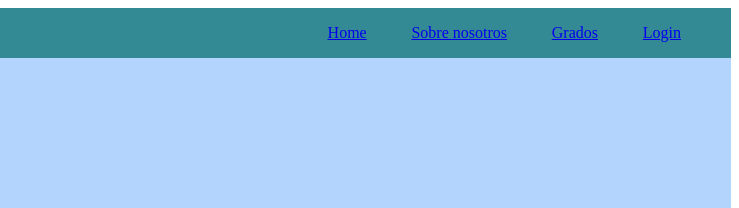
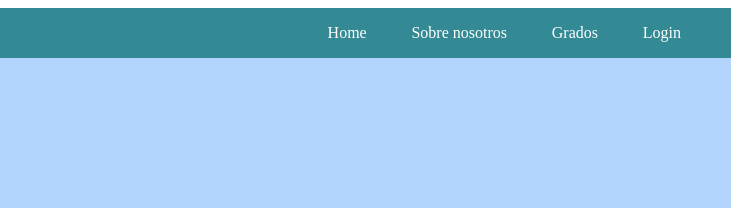
Before and after one commit to albertosocas/version1, a website built with Parcel: page profesor.html in a window 1280 px wide. Shown: the top 208 px of the page, 541-1280 px from the left. Built offline with nearby package versions, Linux system fonts and the light colour scheme.

Commit message:
actualizacionFinal

```diff
--- a/profesor.html
+++ b/profesor.html
@@ -11,12 +11,12 @@
       <ul id ="encabezado" >
         <li id="fotoUT"><a><img src="img/logo-ut.jpeg" alt="menu" width="50" height="48"></a></li>
         <li id="titulo">Universidad Tecnológica</li>
-        <div id="buscador">
-          <li><a href="index.html"> Home</a></li>
-          <li><a href="sobrenosotros.html"> Sobre nosotros</a></li>
-          <li><a href="grados.html"> Grados</a></li>
-          <li><a href="login.html"> Login </a></li>
-        </div>
+        <nav id="buscador">
+          <li><a class="vinculo" href="index.html" style="color: white"> Home</a></li>
+          <li><a class="vinculo" href="sobrenosotros.html" style="color: white"> Sobre nosotros</a></li>
+          <li><a class="vinculo" href="grados.html" style="color: white"> Grados</a></li>
+          <li><a class="vinculo" href="login.html" style="color: white"> Login </a></li>
+        </nav>
       </ul>
     </header>
 
```
Also changed, not shown: index.html (+0 -4 lines).
